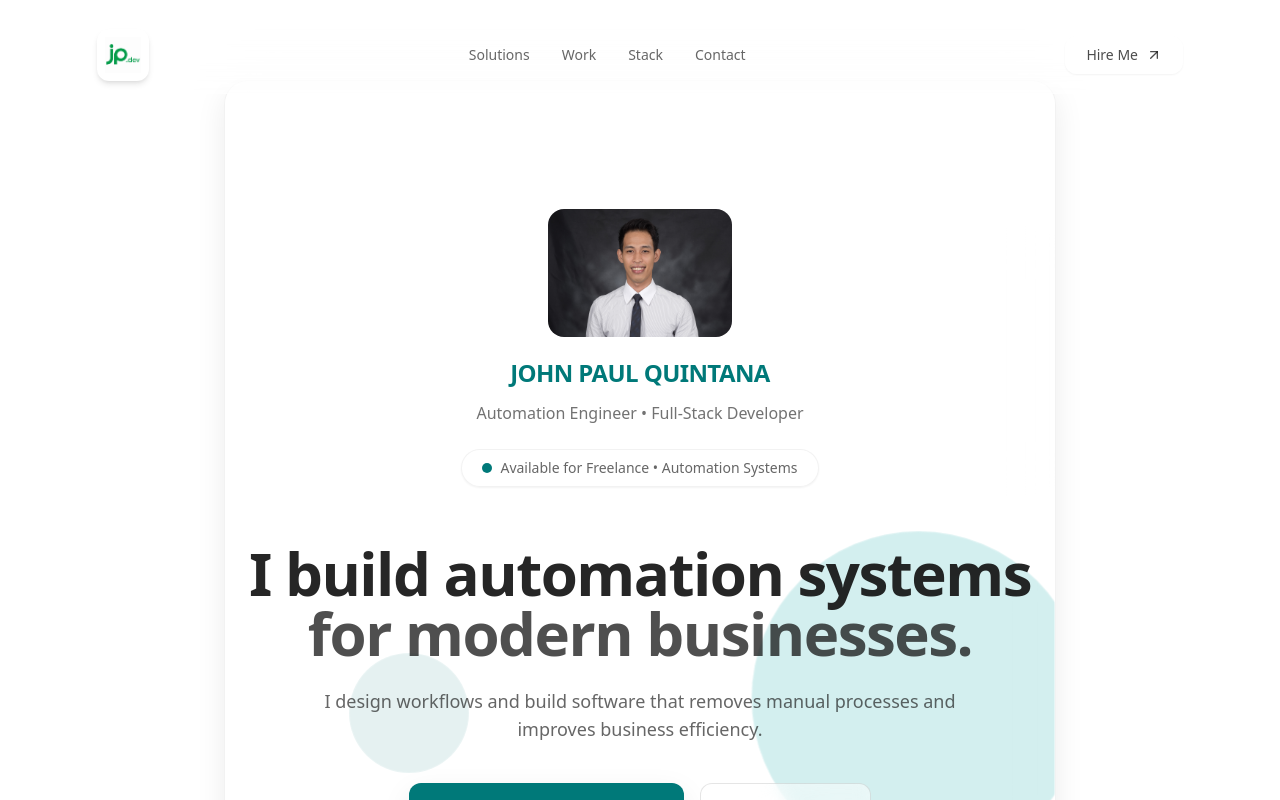
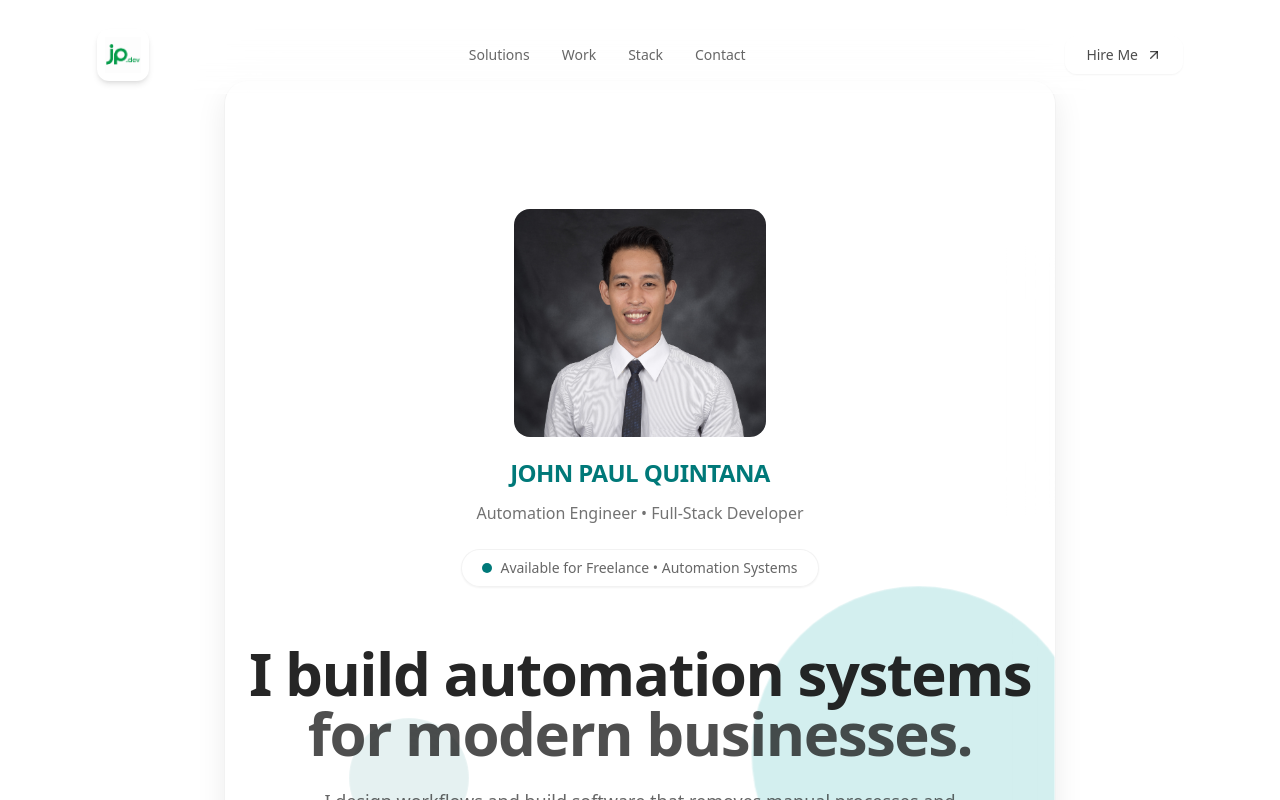
Before and after one commit to JohnPaulQuintana/portfolio-app, a React (Vite) app: page / in a window 1280 px wide. Shown: the top 800 px of the page. Built offline with nearby package versions, Linux system fonts and the light colour scheme.

Commit message:
Update Hero.tsx

```diff
--- a/src/components/Hero.tsx
+++ b/src/components/Hero.tsx
@@ -42,12 +42,16 @@ export default function Hero() {
         className="relative z-10 text-center max-w-4xl mx-auto"
       >
         <motion.div variants={item} className="flex justify-center mb-5">
-          <div className="w-38 h-32 rounded-2xl overflow-hidden bg-white/20">
+          <div className="w-[252px] h-[228px] rounded-2xl overflow-hidden bg-white/20">
             <img
               src="/me.JPG"
               alt="profile"
-              className="w-full h-full object-cover object-center"
               draggable={false}
+              className="block w-full h-full object-cover"
+              style={{
+                objectPosition: "center",
+                aspectRatio: "1 / 1",
+              }}
             />
           </div>
         </motion.div>
```
